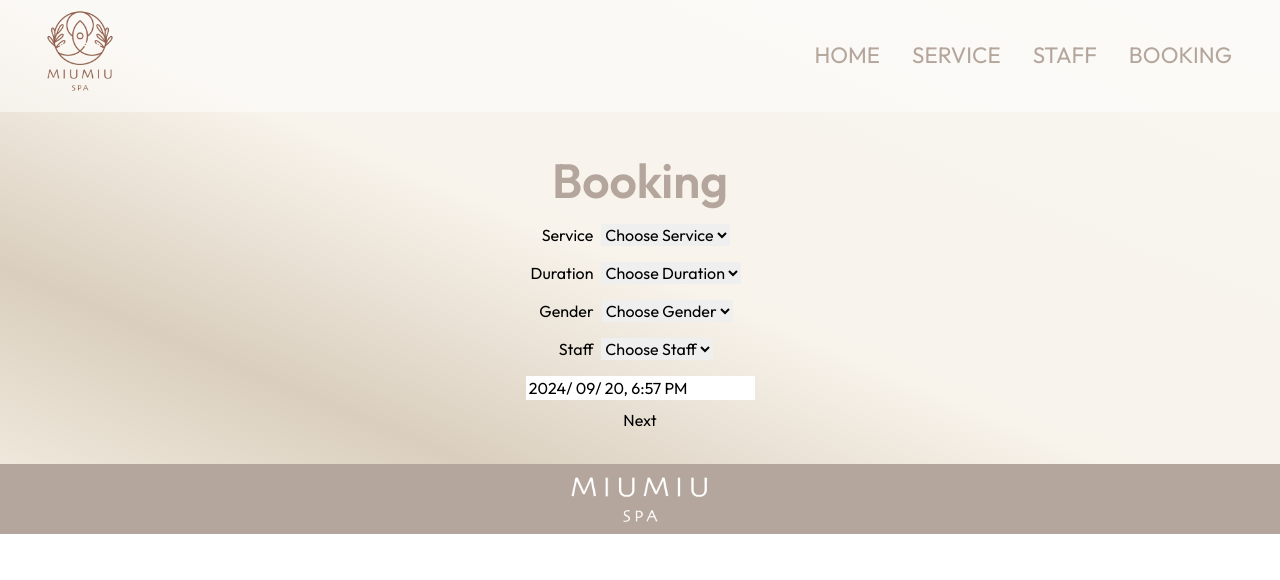
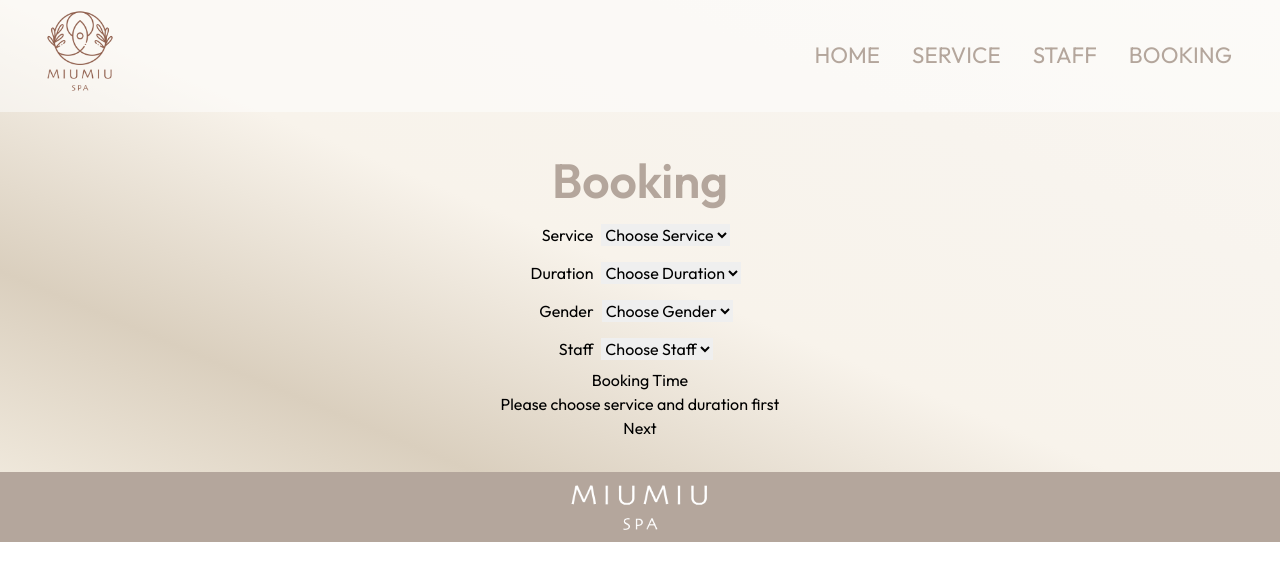
Before and after one commit to HWenSu/booking-system, a React (Vite) app: page /miumiu-spa/orders in a window 1280 px wide. Shown: the top 580 px of the page. Built offline with nearby package versions, Linux system fonts and the light colour scheme.

Commit message:
Docs: add warning when duration is undefined.

```diff
--- a/src/components/TimePicker.jsx
+++ b/src/components/TimePicker.jsx
@@ -11,9 +11,12 @@ const TimePicker = ({ duration, onTimeChange, isHidden }) => {
     const endDate = addMinutes(date, duration);
     const formattedDate = format(date, "yyyy-MM-dd HH:mm");
     const formattedEndDate = format(endDate, "yyyy-MM-dd HH:mm");
-    onTimeChange(formattedDate, formattedEndDate);
-  };
+    onTimeChange(formattedDate, formattedEndDate)
+  }
   return (
+    <div>
+      <p>Booking Time</p>
+      { duration?(
       <div className={isHidden ? "hidden" : "block"}>
         <DatePicker
           selected={startDate}
@@ -26,6 +29,8 @@ const TimePicker = ({ duration, onTimeChange, isHidden }) => {
           className="m-2"
         />
       </div>
+      ) : (<p> Please choose service and duration first</p>) }
+    </div>
   );
 };
 
--- a/src/pages/Booking.jsx
+++ b/src/pages/Booking.jsx
@@ -92,12 +92,13 @@ const Booking = () => {
 
     //清空表單資料
     setFormData({
-      service: "",
+      Service: "",
+      Duration: "",
+      Gender: "",
+      Staff: "",
       startTime: "",
       endTime: "",
-      staff: "",
       name: "",
-      gender: "",
       phone: "",
       email: "",
       remark: "",
```
Lines whose indentation alone changed are shown as unchanged.
